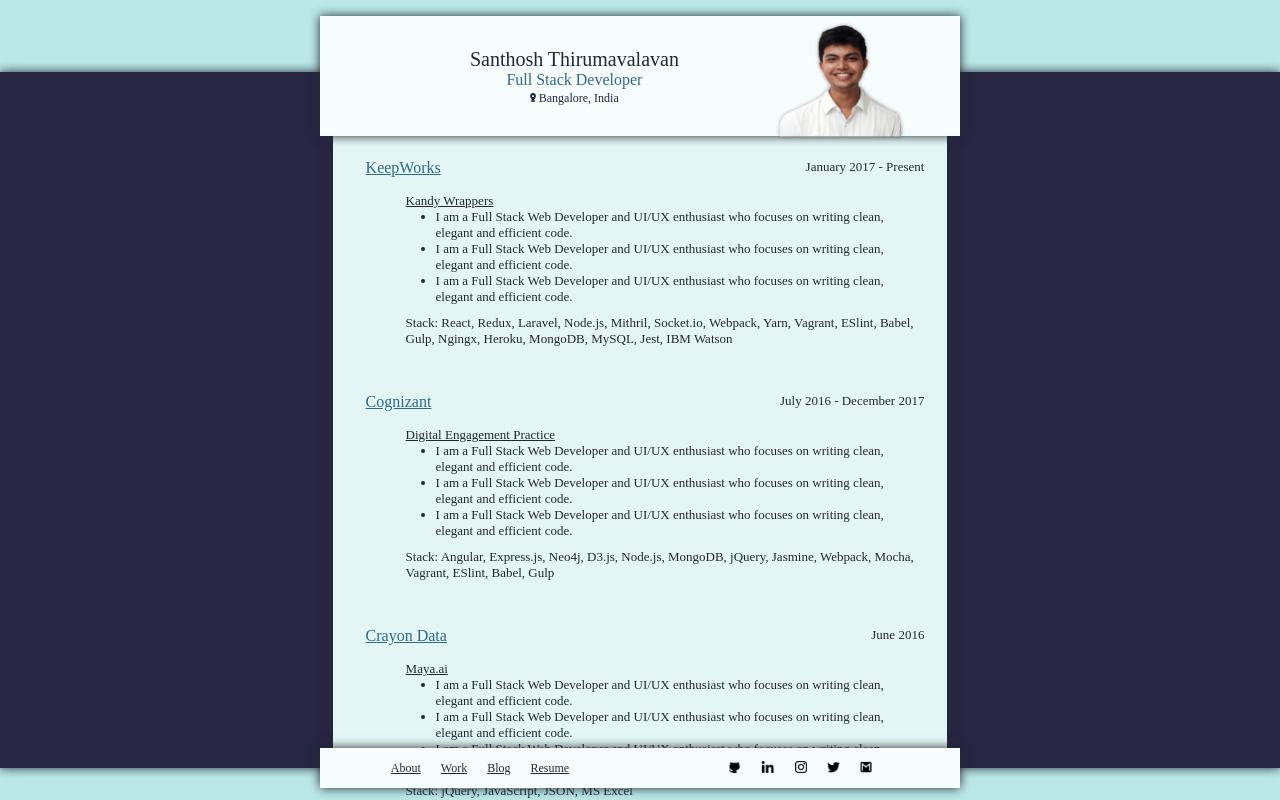
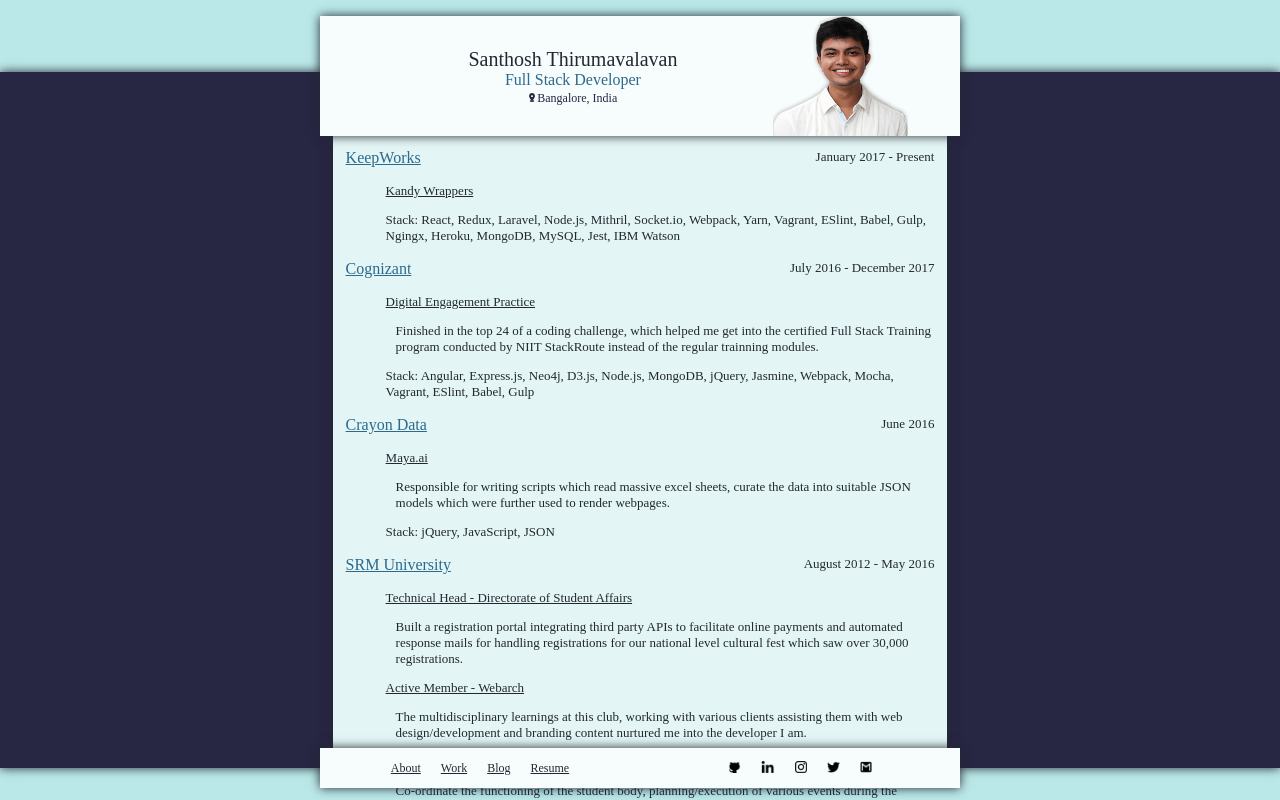
Before and after one commit to iamsantto/dev-portfolio, a React (Create React App) app: page / in a window 1280 px wide. Built offline with nearby package versions, Linux system fonts and the light colour scheme.

Commit message:
added some work descriptions

```diff
--- a/src/components/Work.js
+++ b/src/components/Work.js
@@ -14,9 +14,7 @@
         {organisation.projects.map(project => <li className="Projects" key={project.name}>
           {project.url ? <a href={project.url} target="_blank" rel="noopener noreferrer">{project.name}</a>
             : <span>{project.name}</span>}
-          <ul>
-            {project.description?.map((desc, index) => <li className="Description" key={index}>{desc}</li>)}
-          </ul>
+            <p>{project.description}</p>
         </li>)}
         <div className="Stack">Stack: {organisation.stack?.join(', ')}</div>
       </ul>
--- a/src/constants/app.js
+++ b/src/constants/app.js
@@ -40,11 +40,7 @@
   {
     duration: 'January 2017 - Present',
     projects: [{
-      description: [
-        'I am a Full Stack Web Developer and UI/UX enthusiast who focuses on writing clean, elegant and efficient code.',
-        'I am a Full Stack Web Developer and UI/UX enthusiast who focuses on writing clean, elegant and efficient code.',
-        'I am a Full Stack Web Developer and UI/UX enthusiast who focuses on writing clean, elegant and efficient code.'
-      ],
+      description: '',
       name: 'Kandy Wrappers',
       url: 'https://www.kandy.io/kandy-provides/kandy-wrappers'
     }],
@@ -74,11 +70,7 @@
   {
     duration: 'July 2016 - December 2017',
     projects: [{
-      description: [
-        'I am a Full Stack Web Developer and UI/UX enthusiast who focuses on writing clean, elegant and efficient code.',
-        'I am a Full Stack Web Developer and UI/UX enthusiast who focuses on writing clean, elegant and efficient code.',
-        'I am a Full Stack Web Developer and UI/UX enthusiast who focuses on writing clean, elegant and efficient code.'
-      ],
+      description: 'Finished in the top 24 of a coding challenge, which helped me get into the certified Full Stack Training program conducted by NIIT StackRoute instead of the regular trainning modules.',
       name: 'Digital Engagement Practice',
       url: 'https://www.cognizant.com/whitepapers/Digital_Engagement_Practice_overview.pdf'
     }],
@@ -104,19 +96,14 @@
   {
     duration: 'June 2016',
     projects: [{
-      description: [
-        'I am a Full Stack Web Developer and UI/UX enthusiast who focuses on writing clean, elegant and efficient code.',
-        'I am a Full Stack Web Developer and UI/UX enthusiast who focuses on writing clean, elegant and efficient code.',
-        'I am a Full Stack Web Developer and UI/UX enthusiast who focuses on writing clean, elegant and efficient code.'
-      ],
+      description: 'Responsible for writing scripts which read massive excel sheets, curate the data into suitable JSON models which were further used to render webpages.',
       name: 'Maya.ai',
       url: 'https://maya.ai/'
     }],
     stack: [
       'jQuery',
       'JavaScript',
-      'JSON',
-      'MS Excel'
+      'JSON'
     ],
     title: 'Crayon Data',
     url: 'https://www.crayondata.com/'
@@ -125,30 +112,22 @@
     duration: 'August 2012 - May 2016',
     projects: [
       {
-        description: [
-          'I am a Full Stack Web Developer and UI/UX enthusiast who focuses on writing clean, elegant and efficient code.'
-        ],
+        description: 'Built a registration portal integrating third party APIs to facilitate online payments and automated response mails for handling registrations for our national level cultural fest which saw over 30,000 registrations.',
         name: 'Technical Head - Directorate of Student Affairs',
         url: 'https://www.linkedin.com/company/srmdsa/'
       },
       {
-        description: [
-          'I am a Full Stack Web Developer and UI/UX enthusiast who focuses on writing clean, elegant and efficient code.'
-        ],
+        description: 'The multidisciplinary learnings at this club, working with various clients assisting them with web design/development and branding content nurtured me into the developer I am.',
         name: 'Active Member - Webarch',
         url: 'https://webarchsrm.com/'
       },
       {
-        description: [
-          'I am a Full Stack Web Developer and UI/UX enthusiast who focuses on writing clean, elegant and efficient code.'
-        ],
-        name: 'Convenor - Graphikos (Design Club)'
+        description: 'Co-ordinate the functioning of the student body, planning/execution of various events during the academic year, including Milan \'16 - our annual national level cultural fest for about 25,000 students of the university.',
+        name: 'Cultural Secretary (2015-2016)'
       },
       {
-        description: [
-          'I am a Full Stack Web Developer and UI/UX enthusiast who focuses on writing clean, elegant and efficient code.'
-        ],
-        name: 'Cultural Secretary (2015-2016)'
+        description: 'Lead/Mentor a team of graphic designers responsible for continuous delivery of branding material such as webpages, event posters, banners, logos, graffiti, Tshirt designs, etc.',
+        name: 'Convenor - Graphikos (Design Club)'
       }
     ],
     stack: [
@@ -167,7 +146,7 @@
   nav: [
     { name: 'About' },
     { name: 'Work' },
-    { name: 'Blog', link: '#' },
+    { name: 'Blog', link: 'https://www.craytographer.com/' },
     { name: 'Resume', link: '#.pdf' }
   ]
 };
@@ -201,5 +180,6 @@
 ]
 
 export const VIEWS = {
-  about: 'About'
+  about: 'About',
+  work: 'Work'
 }
--- a/src/css/header.css
+++ b/src/css/header.css
@@ -24,7 +24,6 @@
 
 .Headshot img {
   height: 15vh;
-  margin-top: 0.6vh;
   opacity: 0.97;
 }
 
--- a/src/css/work.css
+++ b/src/css/work.css
@@ -10,8 +10,11 @@
   z-index: 98;
 }
 
+.Work a {
+  padding: 0;
+}
+
 .Organization {
-  padding: 10px;
   display: flex;
   flex-direction: column;
 }
@@ -35,11 +38,14 @@
   list-style-type: none;
 }
 
+.Projects p {
+  padding-left: 10px;
+}
+
 .Projects span {
-  padding: 10px;
+  text-decoration: underline;
 }
 
 .Stack {
   font-size: small;
-  padding: 10px;
 }
```
Also changed, not shown: public/images/profile.png.
